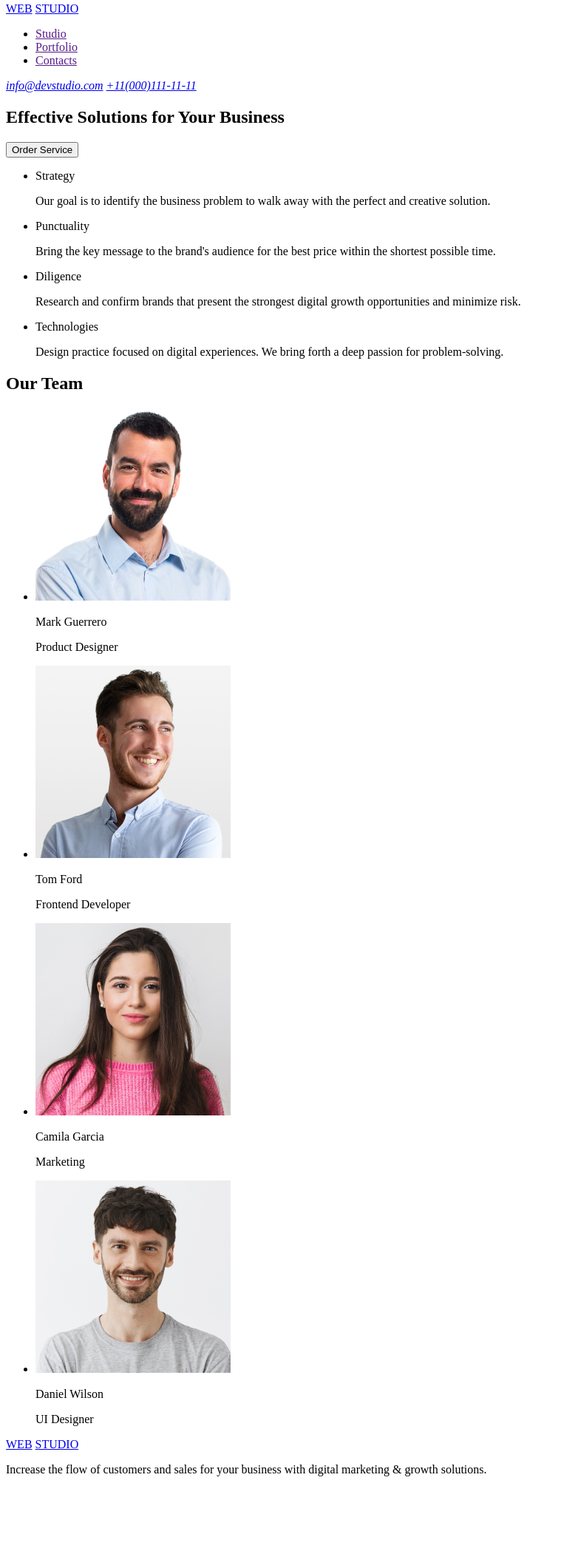
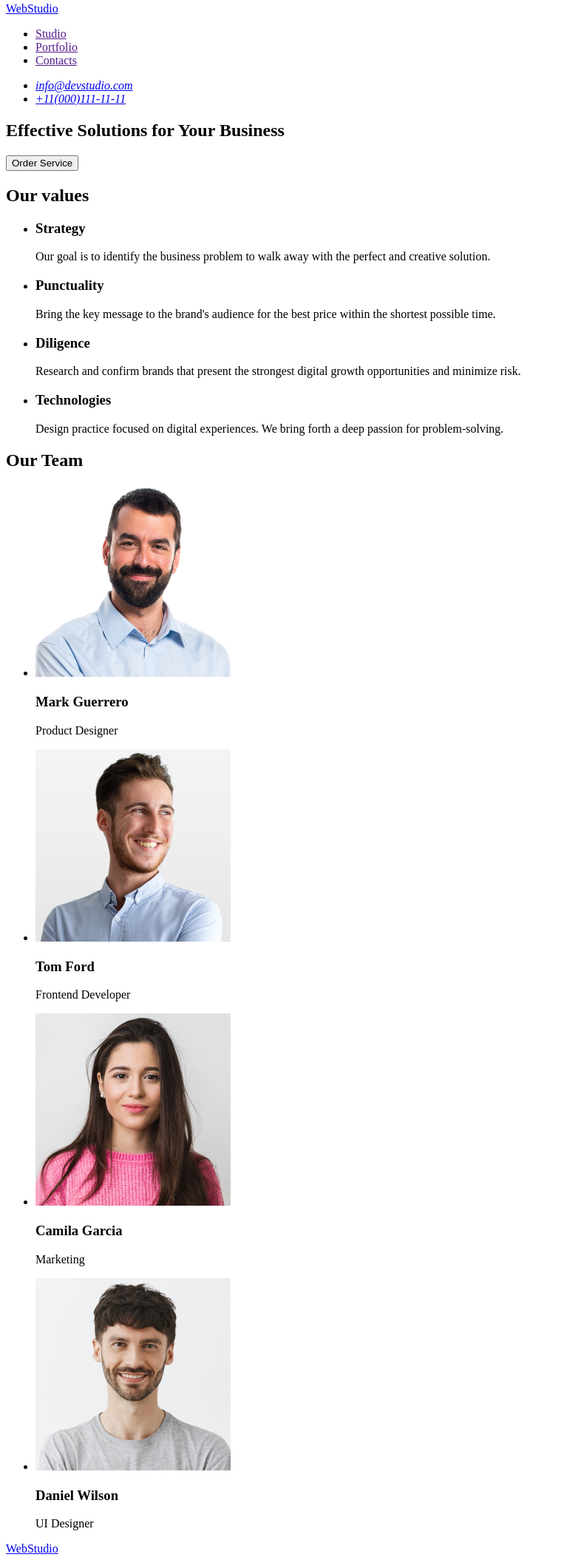
Before and after one commit to AntonyIshchenko/goit-markup-hw-01, a plain HTML site: page index.html in a window 1280 px wide. Shown: the part 5-2110 px from the top of the page at 74% size, without its empty margins (0-759 px from the left). Before the commit the page ends 2017 px from the top, so only its background shows below. Drawn offline with Linux system fonts and the light colour scheme.

Commit message:
bug fix 1

```diff
--- a/index.html
+++ b/index.html
@@ -7,9 +7,8 @@
     </head>
     <body>
         <header>
-            <a href="/index.html">WEB</a>
-            <a href="/index.html">STUDIO</a>
             <nav>
+                <a href="/index.html">WebStudio</a>
                 <ul>
                     <li><a href="">Studio</a></li>
                     <li><a href="">Portfolio</a></li>
@@ -17,8 +16,14 @@
                 </ul>
             </nav>
             <address>
-                <a href="mailto:info@devstudio.com">info@devstudio.com</a>
-                <a href="tel:+110001111111">+11(000)111-11-11</a>
+                <ul>
+                    <li>
+                        <a href="mailto:info@devstudio.com"
+                            >info@devstudio.com</a
+                        >
+                    </li>
+                    <li><a href="tel:+110001111111">+11(000)111-11-11</a></li>
+                </ul>
             </address>
         </header>
 
@@ -31,23 +36,24 @@
 
             <!-- Section 1  -->
             <section>
+                <h2>Our values</h2>
                 <ul>
                     <li>
-                        <p>Strategy</p>
+                        <h3>Strategy</h3>
                         <p>
                             Our goal is to identify the business problem to walk
                             away with the perfect and creative solution.
                         </p>
                     </li>
                     <li>
-                        <p>Punctuality</p>
+                        <h3>Punctuality</h3>
                         <p>
                             Bring the key message to the brand's audience for
                             the best price within the shortest possible time.
                         </p>
                     </li>
                     <li>
-                        <p>Diligence</p>
+                        <h3>Diligence</h3>
                         <p>
                             Research and confirm brands that present the
                             strongest digital growth opportunities and minimize
@@ -55,7 +61,7 @@
                         </p>
                     </li>
                     <li>
-                        <p>Technologies</p>
+                        <h3>Technologies</h3>
                         <p>
                             Design practice focused on digital experiences. We
                             bring forth a deep passion for problem-solving.
@@ -75,7 +81,7 @@
                             width="264"
                             height="260"
                         />
-                        <p>Mark Guerrero</p>
+                        <h3>Mark Guerrero</h3>
                         <p>Product Designer</p>
                     </li>
 
@@ -86,7 +92,7 @@
                             width="264"
                             height="260"
                         />
-                        <p>Tom Ford</p>
+                        <h3>Tom Ford</h3>
                         <p>Frontend Developer</p>
                     </li>
 
@@ -97,7 +103,7 @@
                             width="264"
                             height="260"
                         />
-                        <p>Camila Garcia</p>
+                        <h3>Camila Garcia</h3>
                         <p>Marketing</p>
                     </li>
 
@@ -108,7 +114,7 @@
                             width="264"
                             height="260"
                         />
-                        <p>Daniel Wilson</p>
+                        <h3>Daniel Wilson</h3>
                         <p>UI Designer</p>
                     </li>
                 </ul>
@@ -116,14 +122,11 @@
         </main>
 
         <footer>
-            <section>
-                <a href="/index.html">WEB</a>
-                <a href="/index.html">STUDIO</a>
-                <p>
-                    Increase the flow of customers and sales for your business
-                    with digital marketing & growth solutions.
-                </p>
-            </section>
+            <a href="/index.html">WebStudio </a>
+            <p>
+                Increase the flow of customers and sales for your business with
+                digital marketing & growth solutions.
+            </p>
         </footer>
     </body>
 </html>
```
